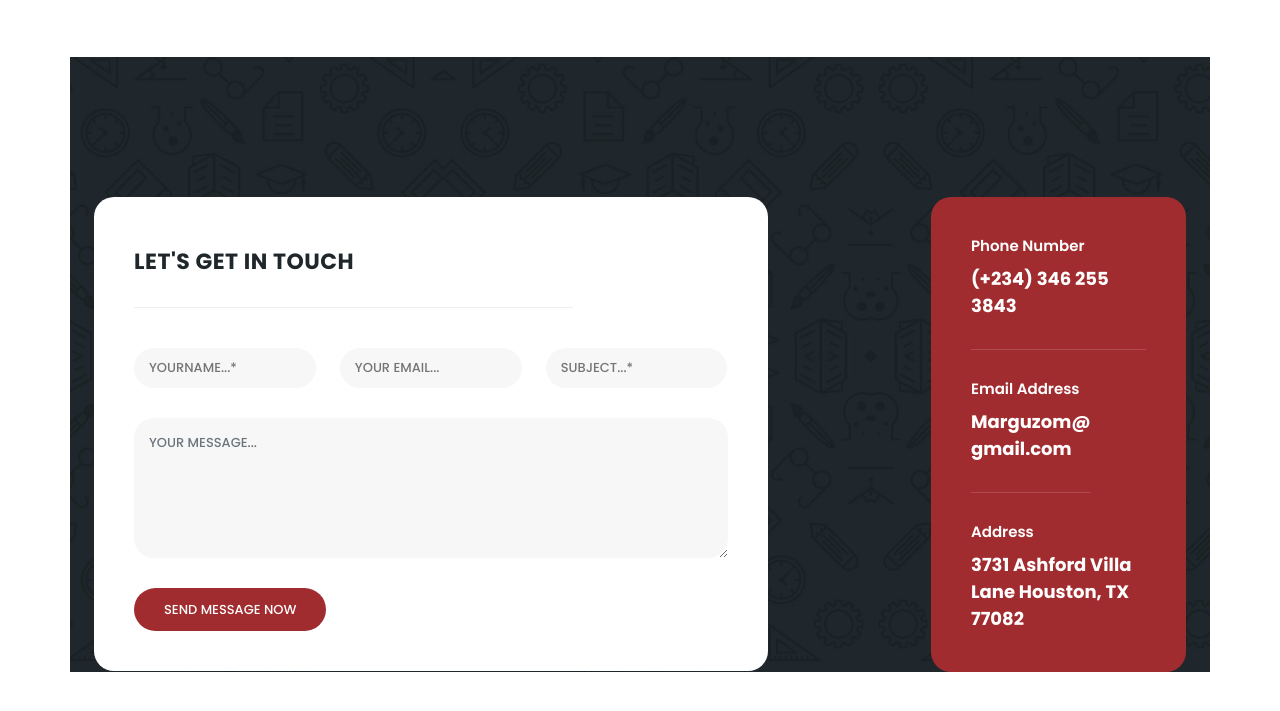
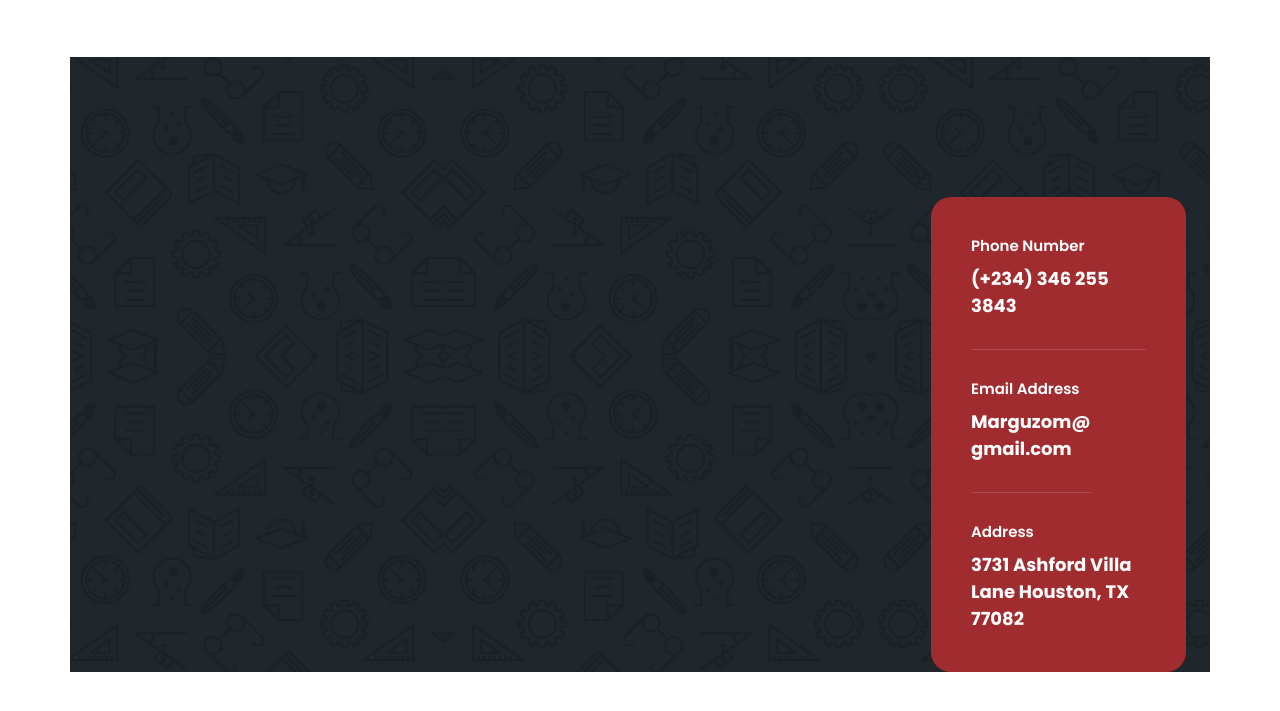
Before and after one commit to xenacode-art/xenacode-art.github.io, a plain HTML site: page index.html in a window 1280 px wide. Shown: the part 4708-5419 px from the top of the page. Drawn offline with nearby package versions, Linux system fonts and the light colour scheme.

Commit message:
Update index.html

```diff
--- a/index.html
+++ b/index.html
@@ -538,7 +538,7 @@ text-center border-top wow fadeIn">
       <div class="row">
         <div class="col-lg-9 align-self-center">
           <div class="row">
-            <div class="col-lg-10">
+<!--             <div class="col-lg-10">
               <form id="contact" action="" method="post">
                 <div class="row">
                   <div class="col-lg-9">
@@ -572,7 +572,7 @@ text-center border-top wow fadeIn">
                   </div>
                 </div>
               </form>
-            </div>
+            </div> -->
           </div>
         </div>
         <div class="col-lg-3">
```
